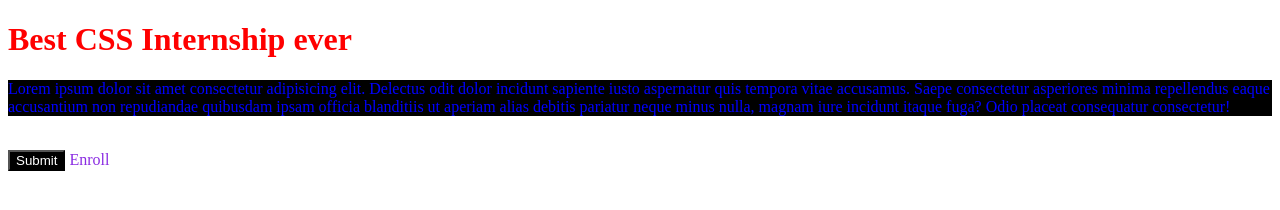
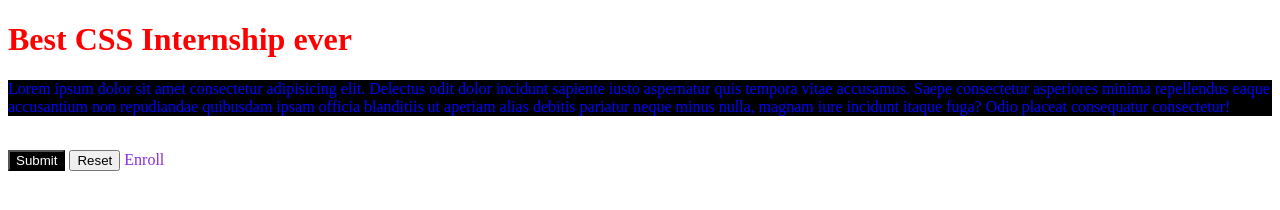
Before and after one commit to Eshwar17/InternPixel-Batch-22-CSS, a plain HTML site: page Basics/index.html in a window 1280 px wide. Drawn offline with Linux system fonts and the light colour scheme.

Commit message:
Added button with id

```diff
--- a/Basics/index.html
+++ b/Basics/index.html
@@ -16,6 +16,7 @@
     <p>Lorem ipsum dolor sit amet consectetur adipisicing elit. Delectus odit dolor incidunt sapiente iusto aspernatur quis tempora vitae accusamus. Saepe consectetur asperiores minima repellendus eaque accusantium non repudiandae quibusdam ipsam officia blanditiis ut aperiam alias debitis pariatur neque minus nulla, magnam iure incidunt itaque fuga? Odio placeat consequatur consectetur!</p>
     <br>
     <button class="btn">Submit</button>
+    <button id="btn">Reset</button>
     <a href="#" target="_blank" rel="noopener noreferrer">Enroll</a>
 </body>
 </html>
```
